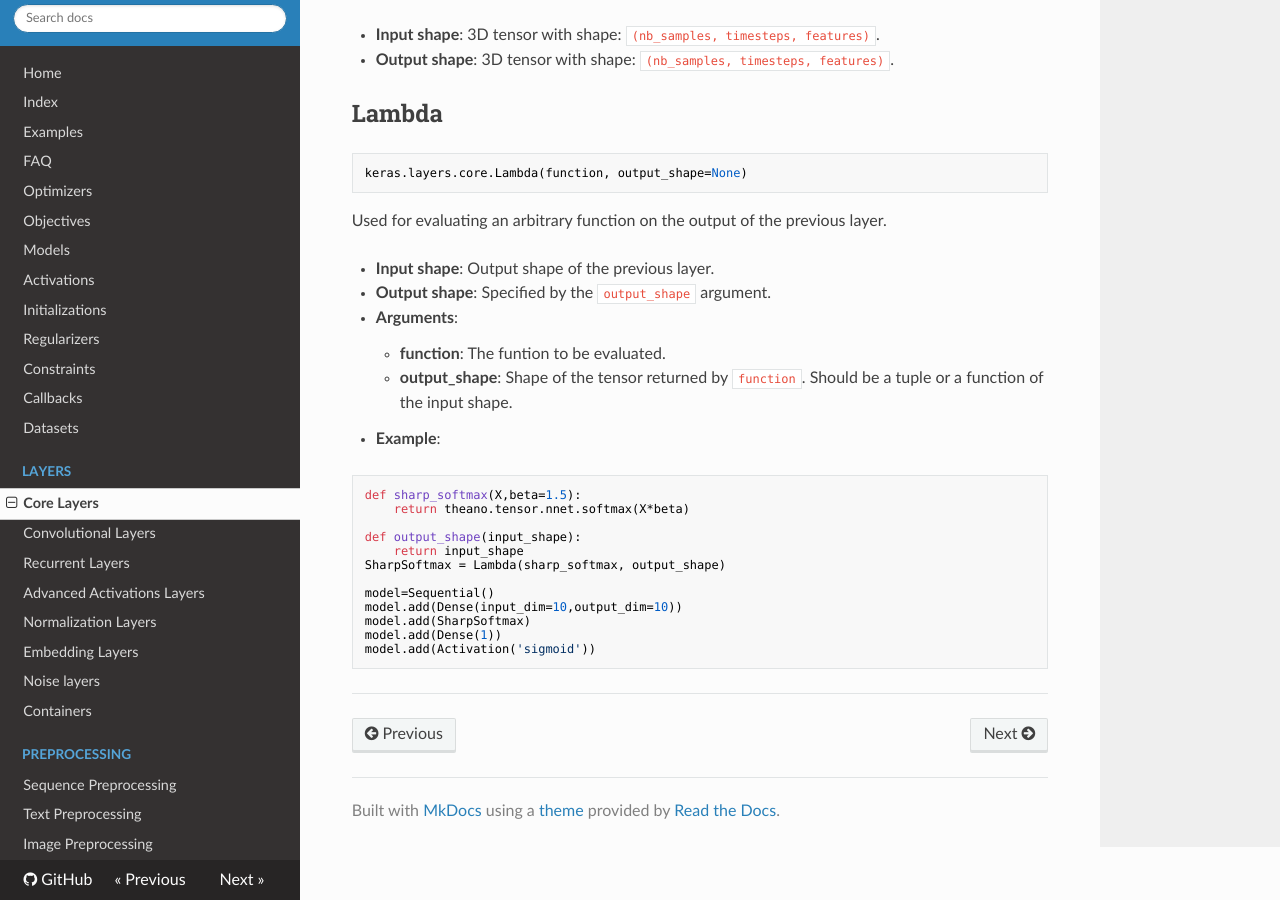
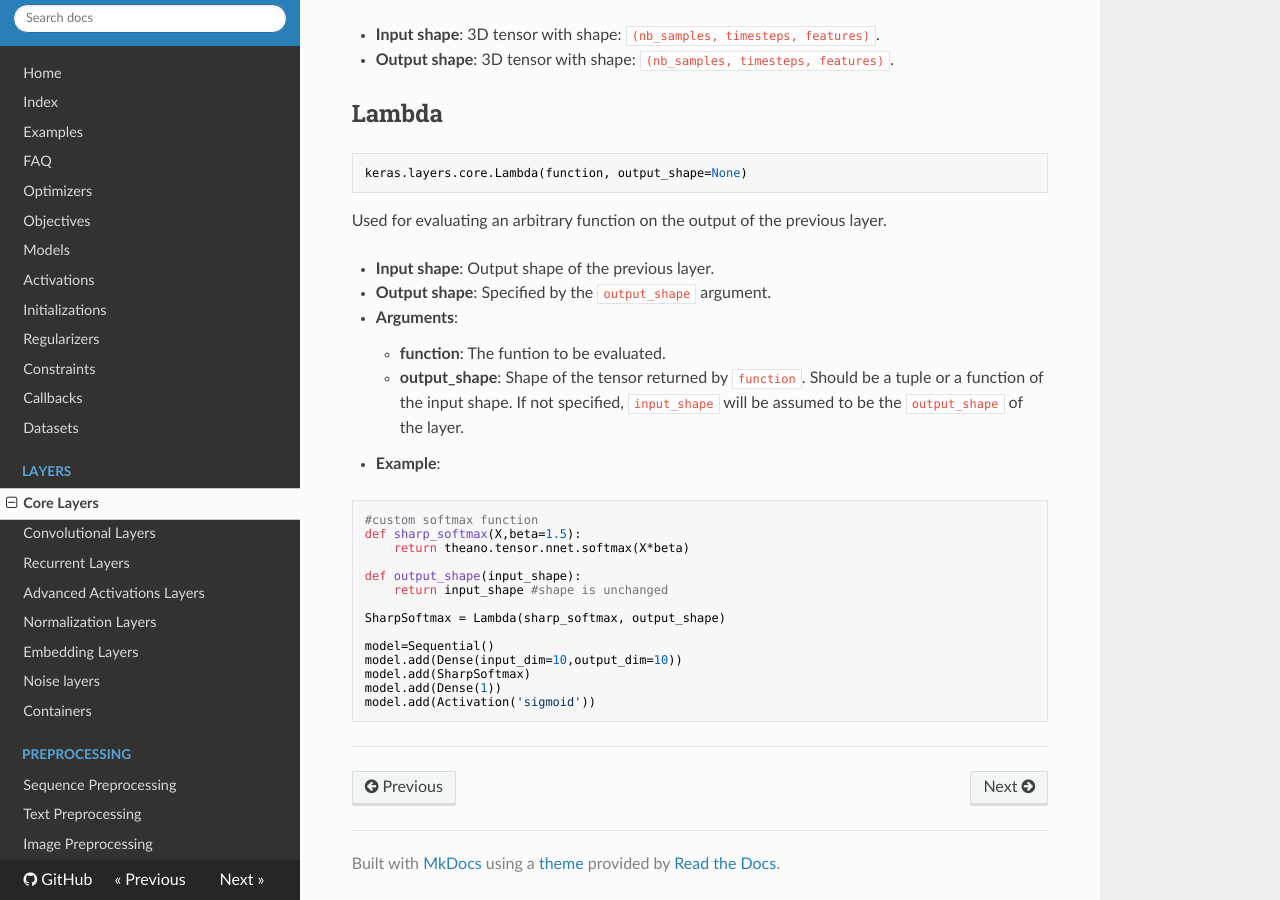
Before and after one commit to Tusespifump1o/keras, an MkDocs documentation site: the page built from docs/sources/layers/core.md, in a window 1280 px wide and 900 px high, scrolled down 8324 px. Built offline with MkDocs 1.6.1, drawn with Linux system fonts in a browser that asks for light colours; nearby versions of some CDN libraries; old or Windows-style settings are respelled for this version of MkDocs.

Commit message:
Update core.md

````diff
--- a/docs/sources/layers/core.md
+++ b/docs/sources/layers/core.md
@@ -389,16 +389,18 @@ Used for evaluating an arbitrary function on the output of the previous layer.
 - __Arguments__:
 
     - __function__: The funtion to be evaluated.
-    - __output_shape__: Shape of the tensor returned by `function`. Should be a tuple or a function of the input shape.
+    - __output_shape__: Shape of the tensor returned by `function`. Should be a tuple or a function of the input shape. If not specified, `input_shape` will be assumed to be the `output_shape` of the layer.
 
 - __Example__:
 
 ```python
+#custom softmax function
 def sharp_softmax(X,beta=1.5):
     return theano.tensor.nnet.softmax(X*beta)
 
 def output_shape(input_shape):
-    return input_shape
+    return input_shape #shape is unchanged
+
 SharpSoftmax = Lambda(sharp_softmax, output_shape)
 
 model=Sequential()
````
